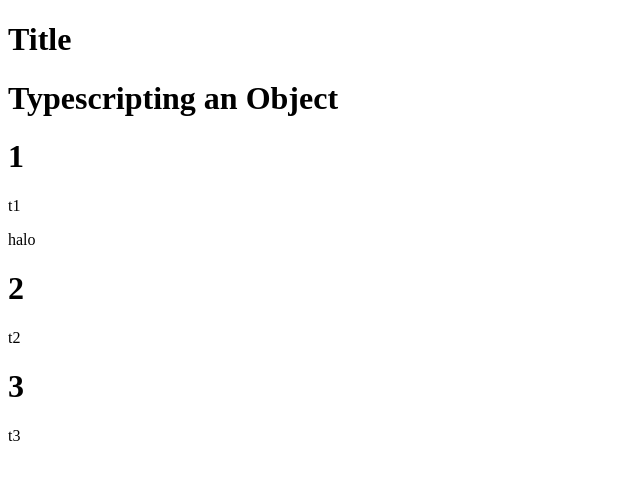
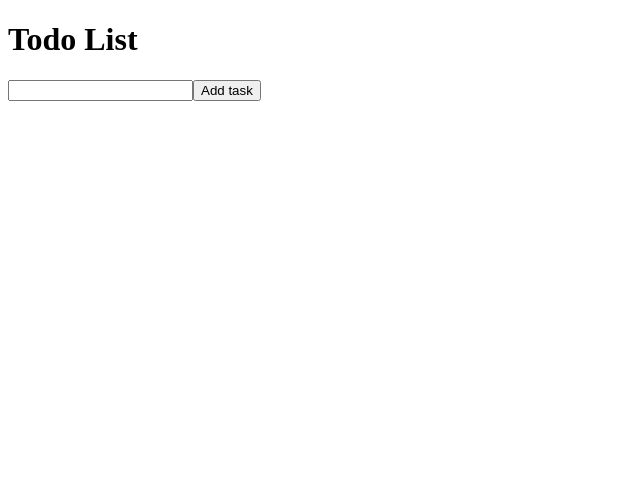
Before and after one commit to akshpnwr/typescript-tut, a React (Vite) app: page / in a window 1280 px wide. Shown: the top 480 px of the page, without its empty margins (0-640 px from the left). Built offline with nearby package versions, Linux system fonts and the light colour scheme.

Commit message:
Todo list using typescript

```diff
--- a/src/App.tsx
+++ b/src/App.tsx
@@ -1,6 +1,7 @@
 import { useState } from 'react'
 import './App.css'
 import Post from './Post';
+import TodoList from './ToDo';
 
 type PostProps = {
   id: number,
@@ -25,14 +26,15 @@ function App() {
 
   return (
     <>
-    <h1 onClick={(e)=> changeTitle(e)}>
+    {/* <h1 onClick={(e)=> changeTitle(e)}>
       {title}
     </h1>
     <h1>Typescripting an Object</h1>
     {data.map(item =>
       <Post id={item.id} title={item.title} message={item.message} />
     )
-  }
+  } */}
+    <TodoList />
     </>
   )
 }
--- /dev/null
+++ b/src/ToDo.tsx
@@ -0,0 +1,43 @@
+import React, { useRef, useState } from "react";
+
+type tasksProp = string[];
+
+function TodoList() {
+
+    const [tasks, setTasks] = useState<tasksProp>([]);
+
+    const taskRef = useRef<HTMLInputElement>(null);
+
+    const addTask = () => {
+
+        const newTask = taskRef.current?.value;
+        console.log(newTask)
+        if (newTask){
+            setTasks([...tasks, newTask])
+        }
+    }
+
+    const deleteTask = (e: React.MouseEvent,index: number ) => {
+        console.log(index)
+
+        setTasks([...tasks.slice(0,index), ...tasks.slice(index+1)])
+    }
+
+    return (
+    <div>
+      <h1>Todo List</h1>
+       <input type="text" ref={taskRef} />
+       <button onClick={addTask}>Add task</button>
+       <ul>
+        {tasks.map((task, index)=>
+            <li key={index}>
+                {task}
+                <button onClick={(event) => deleteTask(event, index)}>delete</button>
+            </li>
+        )}
+       </ul>
+    </div>
+  );
+}
+
+export default TodoList;
```
